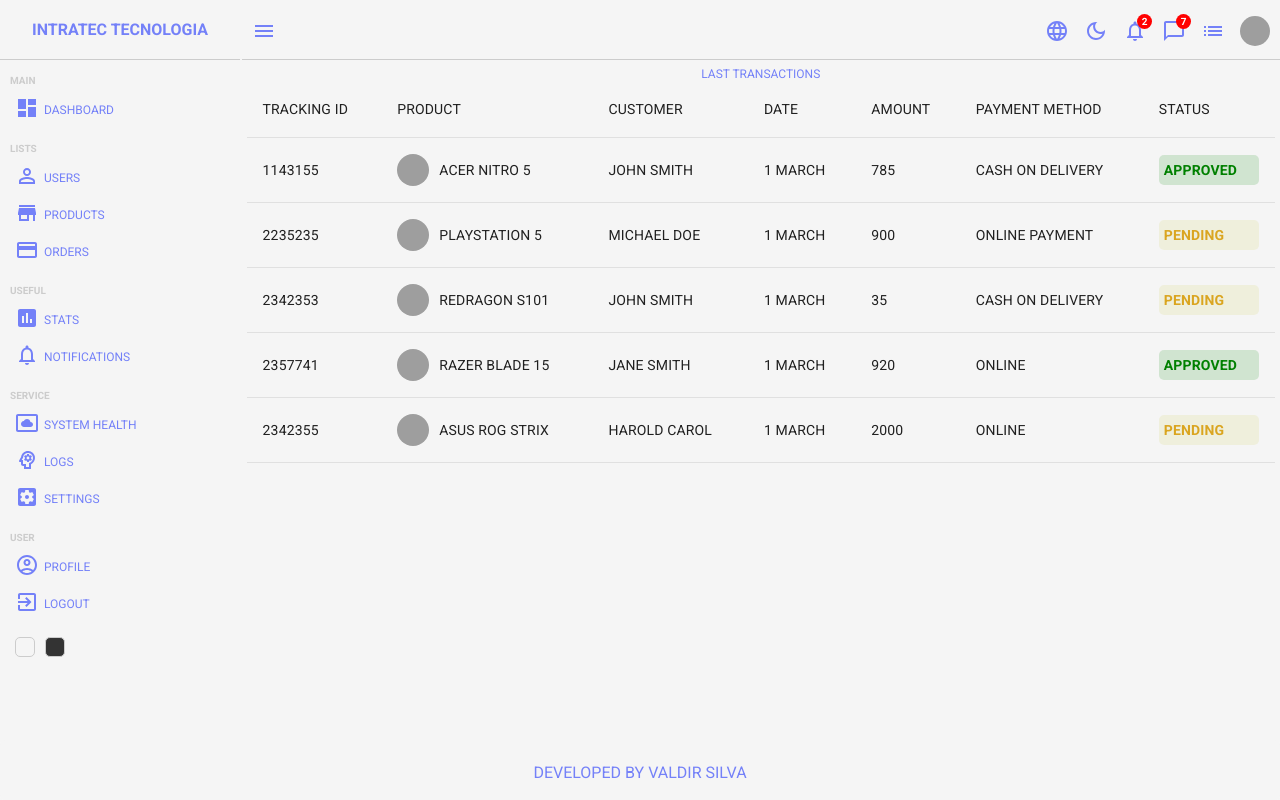
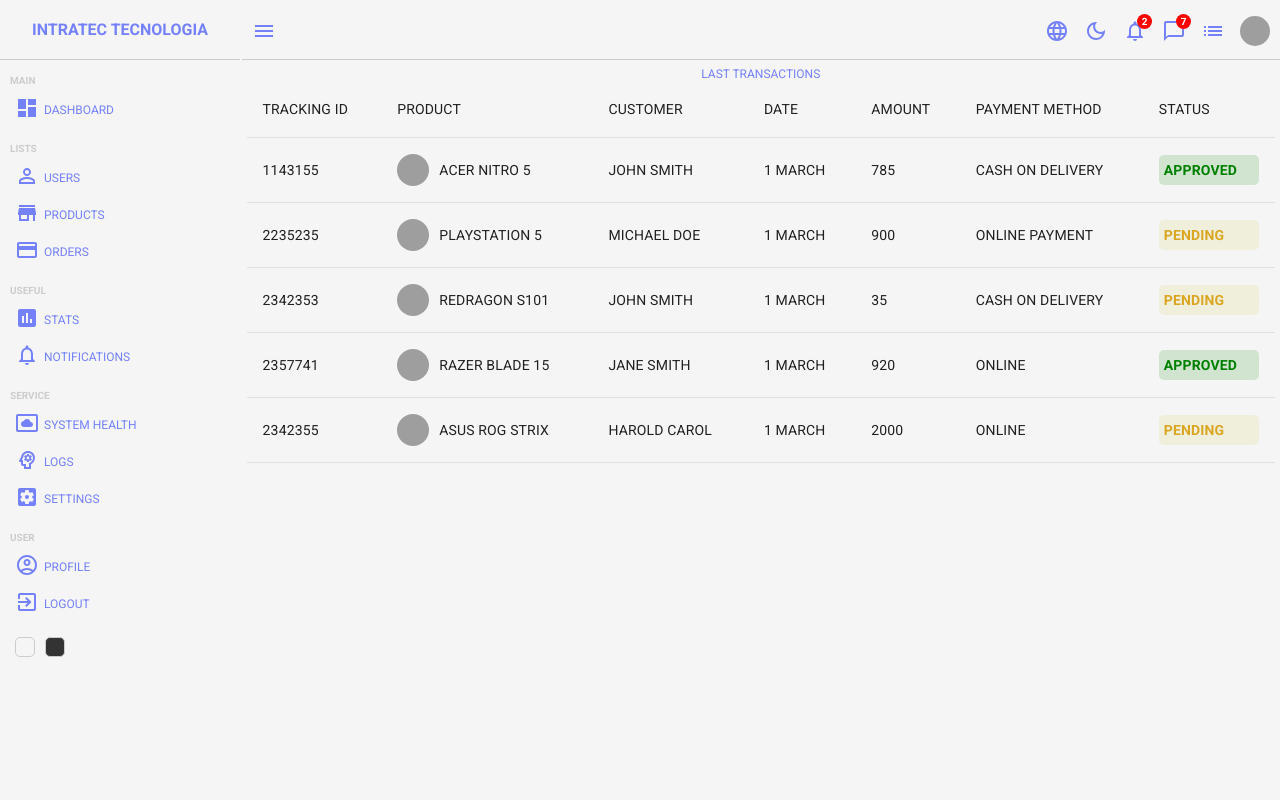
Before and after one commit to valdir-ti/intratec-web, a React (Create React App) app: page /logs in a window 1280 px wide. Built offline with nearby package versions, Linux system fonts and the light colour scheme; no server answers; sample sign-in values are in the browser's storage; grey boxes are pictures that could not be loaded.

Commit message:
feat: remove footer

```diff
--- a/src/pages/Layout/index.tsx
+++ b/src/pages/Layout/index.tsx
@@ -15,9 +15,7 @@ import {
     Container,
     Nav,
     Sidebar as SidebarStyled,
-    Content,
-    Footer,
-    FooterP
+    Content
 } from './styles';
 
 import usePersistedState from '../../hooks/usePersistedState';
@@ -50,9 +48,6 @@ const Layout = ({ children }: any) => {
                 <Content>
                     {children}
                 </Content>
-                <Footer>
-                    <FooterP>Developed by Valdir Silva</FooterP>
-                </Footer>
             </Container>
         </ThemeProvider>
     )
--- a/src/pages/Layout/styles.ts
+++ b/src/pages/Layout/styles.ts
@@ -8,11 +8,10 @@ export const Container = styled.div<Props>`
   display: grid;
   height: 100vh;
   grid-template-columns: ${props => props.open ? '240px 1fr' : '80px 1fr'};
-  grid-template-rows: 60px 1fr 60px;
+  grid-template-rows: 60px 1fr;
   grid-template-areas:
     "sidebar nav nav"
-    "sidebar content content"
-    "footer footer footer";
+    "sidebar content content";
   grid-gap: 0.1rem;
   text-transform: uppercase;
   font-size: 12px;
@@ -21,29 +20,26 @@ export const Container = styled.div<Props>`
 
   @media only screen and (max-width: 1200px) {
     grid-template-columns: ${props => props.open ? '0.6fr 1fr 1fr' : '80px 1fr 1fr'};
-    grid-template-rows: 60px 1fr 50px;
+    grid-template-rows: 60px 1fr;
     grid-template-areas:
       "sidebar nav nav"
-      "sidebar content content"
-      "footer footer footer";
+      "sidebar content content";
   }
 
   @media only screen and (max-width: 880px) {
     grid-template-columns: ${props => props.open ? '0.6fr 1fr 1fr' : '80px 1fr'};
-    grid-template-rows: 60px 3fr 60px;
+    grid-template-rows: 60px 3fr;
     grid-template-areas:
       "sidebar nav nav"
-      "sidebar content content"
-      "footer footer footer";
+      "sidebar content content";
   }
 
   @media only screen and (max-width: 550px) {
     grid-template-columns: 1fr;
-    grid-template-rows: .1fr 1fr .1fr;
+    grid-template-rows: .1fr 1fr;
     grid-template-areas:
       "nav nav"
-      "content content"
-      "footer footer";
+      "content content";
   }
 `;
 
@@ -54,7 +50,7 @@ export const Nav = styled.nav`
   display: flex;
   align-items: center;
   justify-content: space-between;
-`
+`;
 
 export const Sidebar = styled.div<Props>`
   grid-area: sidebar;
@@ -66,24 +62,11 @@ export const Sidebar = styled.div<Props>`
     background-color: ${props => props.theme.colors.background};
     height: 100%;
   }
-`
+`;
 
 export const Content = styled.div`
   grid-area: content;
   min-height: 220px;
   padding: var(--main-padding);
   overflow: auto;
-`
-
-export const Footer = styled.footer`
-  background: ${props => props.theme.colors.background};
-  grid-area: footer;
-  border-radius: var(--main-radius);
-  padding-top: var(--main-padding);
-  display: flex;
-  align-items: center;
-  justify-content: center;
-`
-export const FooterP = styled.footer`
-  font-size: 16px;
-`
+`;
```
